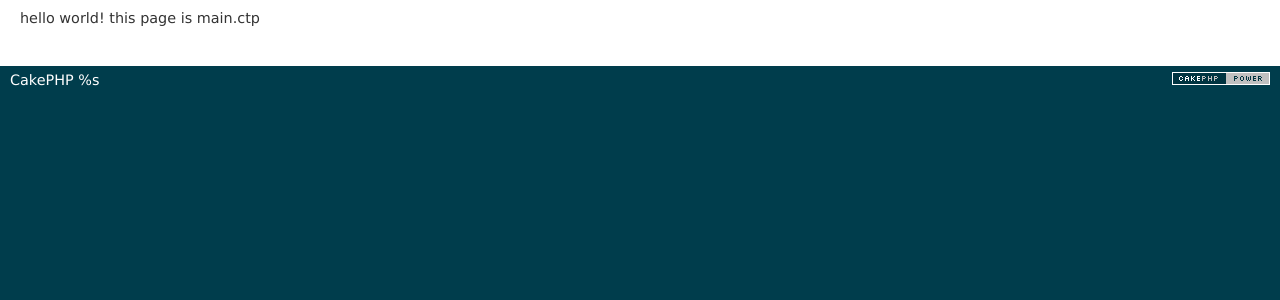
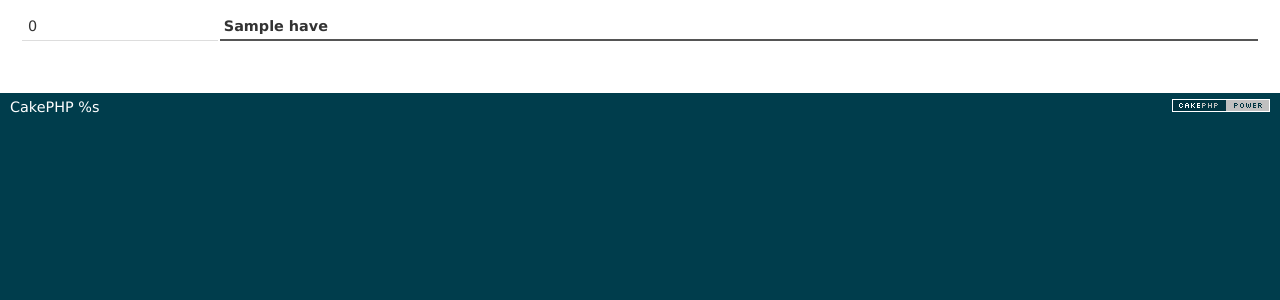
Before and after one commit to rinnkisi/CPHP, a CakePHP app: the page made by app/View/UserProductHistories/main.ctp in a window 1280 px wide. Shown: the part 47-347 px from the top of the page. Run offline with PHP 8.4 and a stand-in for CakePHP, Linux system fonts and the light colour scheme; the template is opened without the code that fills it: most values are stand-ins (such as "Sample title", 1, 10 or a date in 2020); data that the repository does not hold is empty; some libraries are stand-ins or nearby versions.

Commit message:
show infomation(have)

```diff
--- a/app/Controller/AppController.php
+++ b/app/Controller/AppController.php
@@ -21,6 +21,7 @@
 
 App::uses('Controller', 'Controller');
 
+
 /**
  * Application Controller
  *
@@ -31,4 +32,5 @@ App::uses('Controller', 'Controller');
  * @link		http://book.cakephp.org/2.0/en/controllers.html#the-app-controller
  */
 class AppController extends Controller {
+
 }
--- a/app/Controller/UserProductHistoriesController.php
+++ b/app/Controller/UserProductHistoriesController.php
@@ -1,9 +1,12 @@
 <?php
+App::import('Vendor', 'hackathonAPI');
 class UserProductHistoriesController extends AppController
 {
+
 	public function main()
 	{
-
+		$api = new iStyleAPI('members/3578098/have_products',array('id'=>'3578098'));
+		$this->set('have',$api->getHave('3578098')['result']);
 	}
 
 }
--- a/app/View/UserProductHistories/main.ctp
+++ b/app/View/UserProductHistories/main.ctp
@@ -1,5 +1,12 @@
+
 <?php
-echo "hello world! this page is main.ctp"
-
-
- ?>
+if(isset($have)):foreach($have as $values):?>
+	<table>
+	<?php 	foreach($values as $key=>$value): ?>
+		<tr>
+		<td><?php echo $key; ?></td>
+		<th><?php if($value!=null)echo $value; ?></th>
+		</tr>
+	<?php endforeach; ?>
+	</table>
+<?php endforeach;endif; ?>
```
Also changed, not shown: 1 other file.
